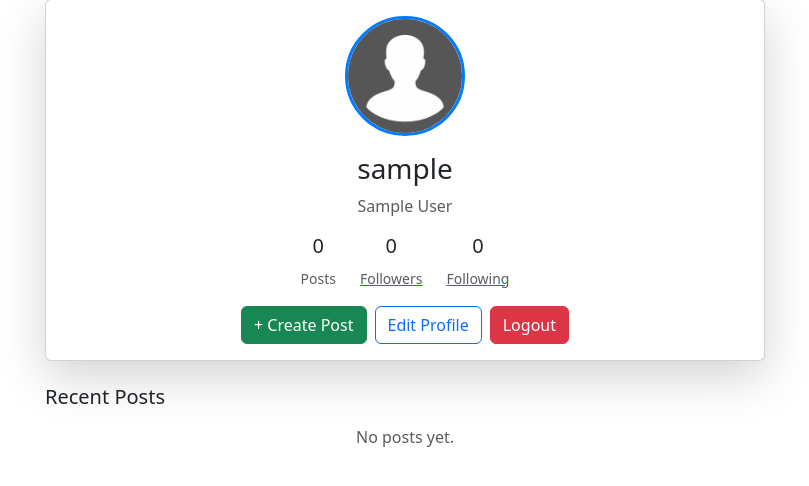
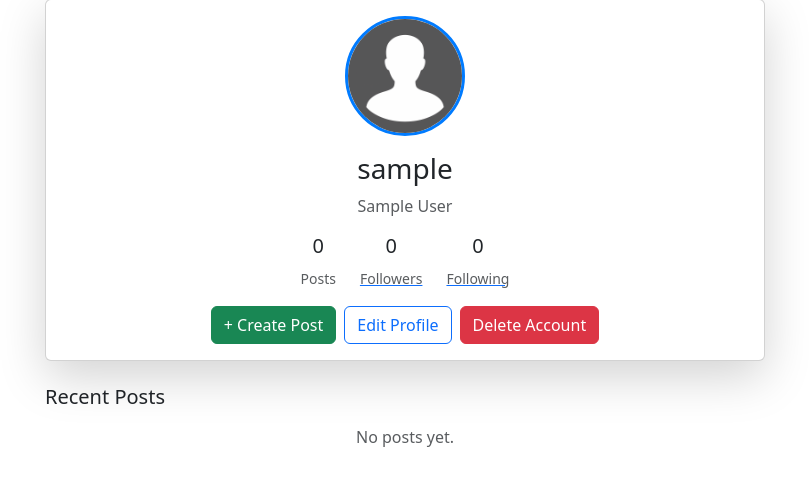
Before and after one commit to amirmohammaddevpy/social-media, a Django app: a page that uses templates/profile/profile.html in a window 1280 px wide. Shown: the part 129-615 px from the top of the page, without its empty margins (235-1044 px from the left). Run offline with Django 5.2, Linux system fonts and the light colour scheme; the visitor is signed in with stand-in values (Sample User, id 1); data comes from the database, SQL or seed files in the repository; data that the repository does not hold is empty.

Commit message:
add delete account

```diff
--- a/profiles/urls.py
+++ b/profiles/urls.py
@@ -9,5 +9,6 @@ urlpatterns = [
     path("follow/user/<str:username>",views.follow,name="follow"),
     path('followers/<str:username>/',views.list_followers,name="followers"),
     path('following/<str:username>/',views.list_following,name="following"),
+    path("delete/<int:pk>/",views.delete_account,name="delete"),
 
 ]
--- a/profiles/views.py
+++ b/profiles/views.py
@@ -61,3 +61,7 @@ def list_following(request,username):
     get_user = get_object_or_404(MyUser,username=username)
     following_user = get_user.following.all()
     return render(request,"profile/following.html",{'following':following_user})
+
+def delete_account(requst,pk):
+    MyUser.objects.filter(id=pk).delete()
+    return redirect("account:register")
--- a/templates/profile/profile.html
+++ b/templates/profile/profile.html
@@ -64,10 +64,10 @@
               Edit Profile
               </a>
 
-              <form action="{% url 'account:logout' %}" method="POST">
+              <form action="{% url 'account:delete' user.id %}" method="POST">
                 {% csrf_token %}
                 <button type="submit" class="btn btn-danger">
-                Logout
+                Delete Account
                 </button>
               </form>
             {% else %}
```
